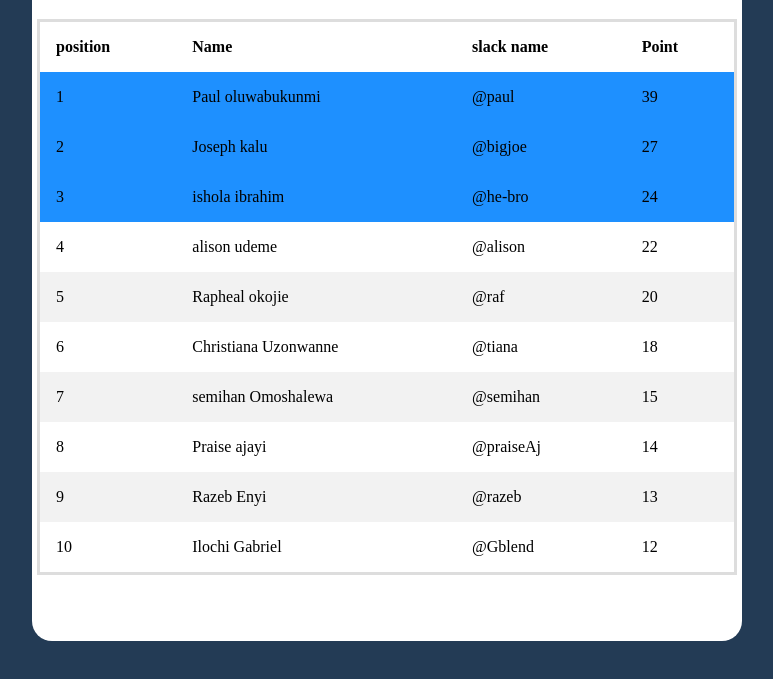
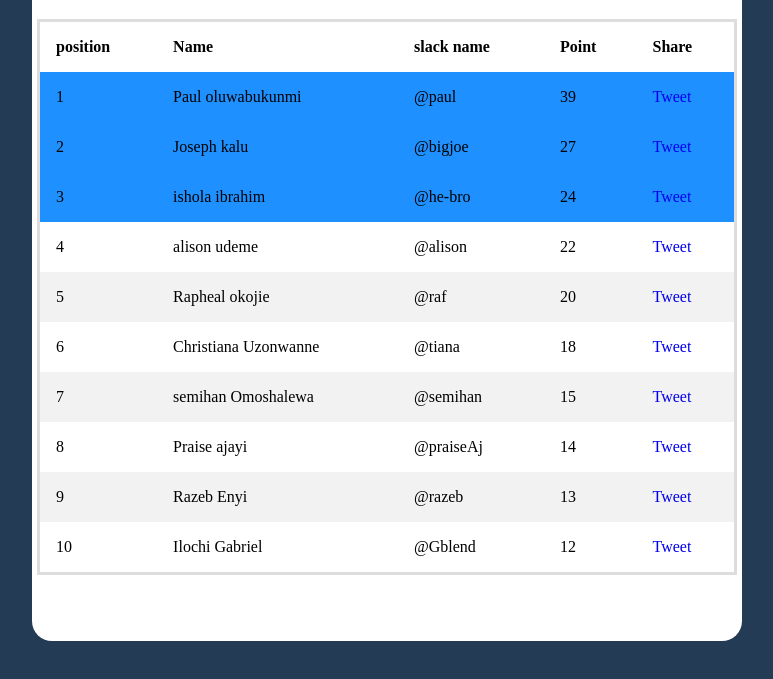
Before and after one commit to Okaks/HNG_Leaderboard, a website: page index.html in a window 1280 px wide. Shown: the part 345-1024 px from the top of the page, without its empty margins (253-1026 px from the left). Drawn offline with Linux system fonts and the light colour scheme.

Commit message:
updated new leaderboard

```diff
--- a/index.html
+++ b/index.html
@@ -23,66 +23,97 @@
                 <th>Name</th>
                 <th>slack name</th>
                 <th>Point</th>
+                <th>Share</th>
               </tr>
               <tr style="background-color: dodgerblue">
                 <td>1</td>
                 <td>Paul oluwabukunmi</td>
                 <td>@paul</td>
                 <td>39</td>
+                <td><a class="twitter-share-button"
+             href="https://twitter.com/intent/tweet?text=My%20board%20score%20is%2039">
+              Tweet</a></td>
               </tr>
               <tr style="background-color: dodgerblue">
                 <td>2</td>
                 <td>Joseph kalu</td>
                 <td>@bigjoe</td>
                 <td>27</td>
+                   <td><a class="twitter-share-button"
+             href="https://twitter.com/intent/tweet?text=My%20board%20score%20is%2027">
+              Tweet</a></td>
               </tr>
               <tr style="background-color: dodgerblue">
                 <td>3</td>
                 <td>ishola ibrahim</td>
                 <td>@he-bro</td>
                 <td>24</td>
+                   <td><a class="twitter-share-button"
+             href="https://twitter.com/intent/tweet?text=My%20board%20score%20is%2024">
+              Tweet</a></td>
               </tr>
               <tr>
                 <td>4</td>
                 <td>alison udeme</td>
                 <td>@alison</td>
                 <td>22</td>
+                   <td><a class="twitter-share-button"
+             href="https://twitter.com/intent/tweet?text=My%20board%20score%20is%2022">
+              Tweet</a></td>
               </tr>
               <tr>
                 <td>5</td>
                 <td>Rapheal okojie</td>
                 <td>@raf</td>
                 <td>20</td>
+                   <td><a class="twitter-share-button"
+             href="https://twitter.com/intent/tweet?text=My%20board%20score%20is%2020">
+              Tweet</a></td>
               </tr>
               <tr>
                 <td>6</td>
                 <td>Christiana Uzonwanne</td>
                 <td>@tiana</td>
                 <td>18</td>
+                   <td><a class="twitter-share-button"
+             href="https://twitter.com/intent/tweet?text=My%20board%20score%20is%2018">
+              Tweet</a></td>
               </tr>
               <tr>
                 <td>7</td>
                 <td>semihan Omoshalewa</td>
                 <td>@semihan</td>
                 <td>15</td>
+                   <td><a class="twitter-share-button"
+             href="https://twitter.com/intent/tweet?text=My%20board%20score%20is%2015">
+              Tweet</a></td>
               </tr>
                <tr>
                 <td>8</td>
                 <td>Praise ajayi</td>
                 <td>@praiseAj</td>
                 <td>14</td>
+                    <td><a class="twitter-share-button"
+             href="https://twitter.com/intent/tweet?text=My%20board%20score%20is%2014">
+              Tweet</a></td>
               </tr>
                <tr>
                 <td>9</td>
                 <td>Razeb Enyi</td>
                 <td>@razeb</td>
                 <td>13</td>
+                    <td><a class="twitter-share-button"
+             href="https://twitter.com/intent/tweet?text=My%20board%20score%20is%2013">
+              Tweet</a></td>
               </tr>
               <tr>
                 <td>10</td>
                 <td>Ilochi Gabriel</td>
                 <td>@Gblend</td>
                 <td>12</td>
+                   <td><a class="twitter-share-button"
+             href="https://twitter.com/intent/tweet?text=My%20board%20score%20is%2012">
+              Tweet</a></td>
               </tr>
        </table>
 
@@ -90,5 +121,23 @@
 		</div>
 	</div>
 
-</body>
+    <script>window.twttr = (function(d, s, id) {
+  var js, fjs = d.getElementsByTagName(s)[0],
+    t = window.twttr || {};
+  if (d.getElementById(id)) return t;
+  js = d.createElement(s);
+  js.id = id;
+  js.src = "https://platform.twitter.com/widgets.js";
+  fjs.parentNode.insertBefore(js, fjs);
+
+  t._e = [];
+  t.ready = function(f) {
+    t._e.push(f);
+  };
+
+  return t;
+}(document, "script", "twitter-wjs"));</script>
+
+
+    </body>
 </html>
```
